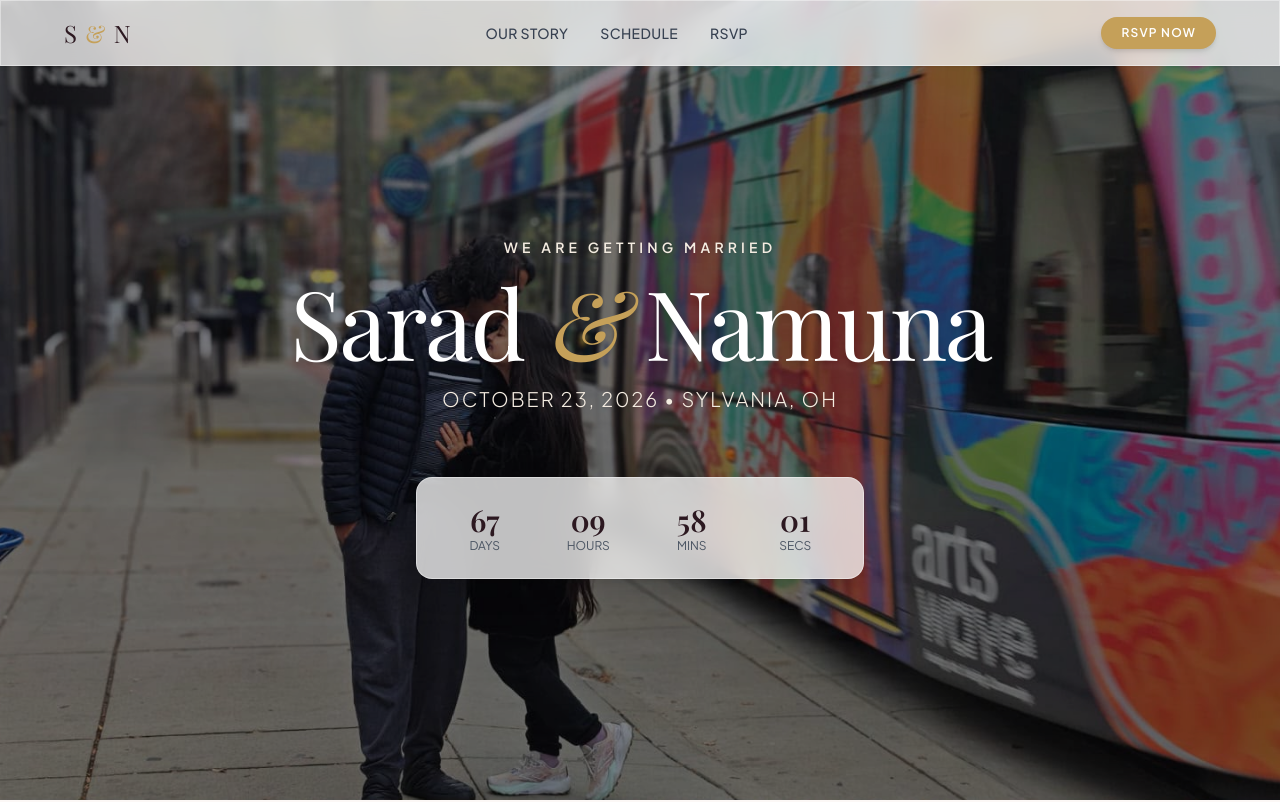
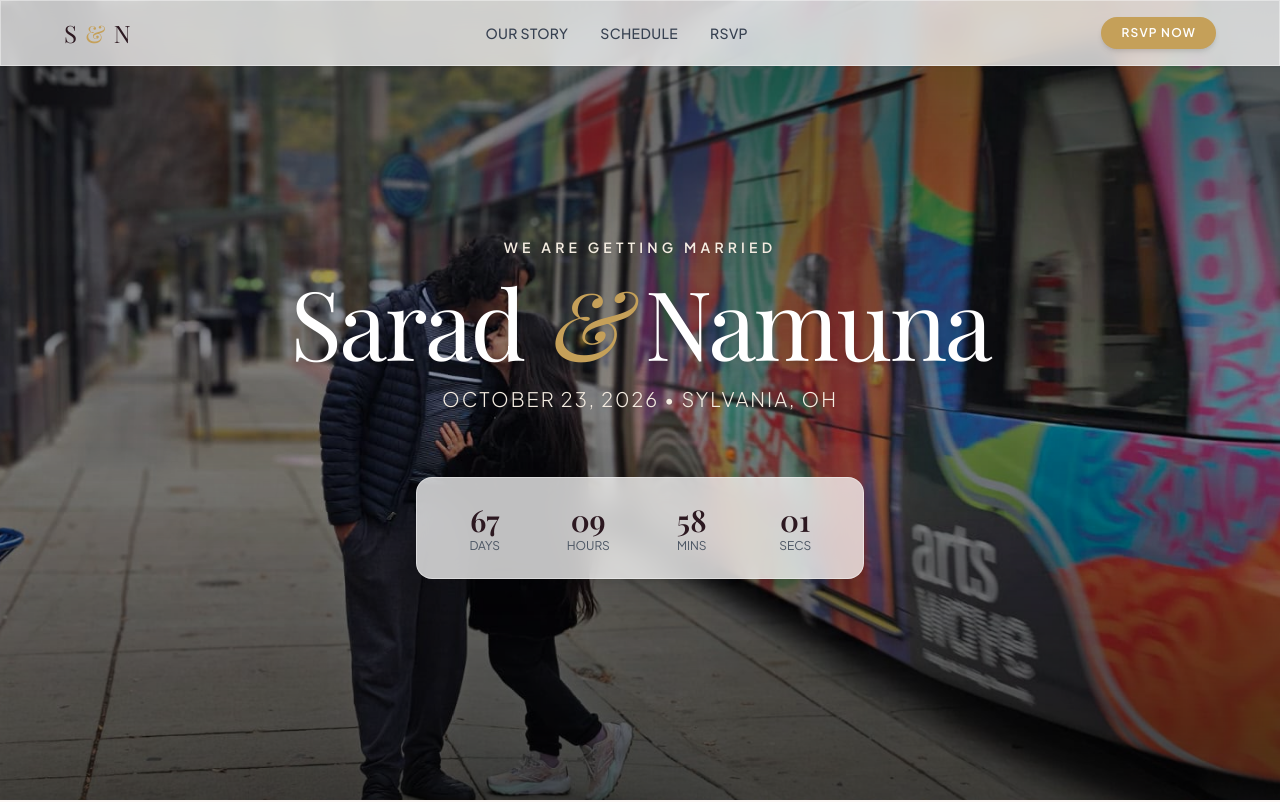
Before and after one commit to saryal10/wedding-website, a plain HTML site: page index.html in a window 1280 px wide. Shown: the top 802 px of the page. Drawn offline with nearby package versions, Linux system fonts and the light colour scheme; a web font is replaced by a local one.

Commit message:
Update index.html

```diff
--- a/index.html
+++ b/index.html
@@ -40,15 +40,22 @@
       border: 1px solid rgba(255, 255, 255, 0.4);
     }
 
-    /* Device-agnostic slide styles */
+    /* Device-Agnostic & High-Visibility Slide Styles */
     .hero-slide {
       transition: opacity 1.5s ease-in-out;
       background-size: cover;
-      background-position: center center;
+      background-position: center 35%; /* Slightly higher focus point prevents portrait faces from getting cut off */
       background-repeat: no-repeat;
       width: 100%;
       height: 100%;
       will-change: opacity;
+    }
+
+    /* Fallback for ultra-tall portrait mobile screens */
+    @media (max-aspect-ratio: 4/5) {
+      .hero-slide {
+        background-position: center 25%;
+      }
     }
   </style>
 </head>
@@ -68,15 +75,15 @@
   </nav>
 
   <!-- Hero Section with Background Slideshow -->
-  <section id="hero" class="min-h-screen min-h-[100dvh] flex flex-col justify-center items-center text-center pt-24 pb-12 px-4 relative overflow-hidden">
+  <section id="hero" class="min-h-screen min-h-[100dvh] flex flex-col justify-center items-center text-center pt-24 pb-12 px-4 relative overflow-hidden bg-rosewood">
 
     <!-- Slideshow Background Container -->
     <div id="slideshow-container" class="absolute inset-0 z-0 w-full h-full">
       <!-- Photos will be dynamically injected here by JS -->
     </div>
 
-    <!-- Dark Overlay to keep text easily readable over photos -->
-    <div class="absolute inset-0 bg-black/40 z-10"></div>
+    <!-- Gradient Overlay: Lighter in middle for photo clarity, darker at top/bottom for text contrast -->
+    <div class="absolute inset-0 bg-gradient-to-b from-black/50 via-black/25 to-black/60 z-10 pointer-events-none"></div>
 
     <!-- Content (Foreground) -->
     <div class="relative z-20 flex flex-col items-center text-white max-w-4xl mx-auto px-4">
@@ -222,30 +229,35 @@
     ];
 
     const slideshowContainer = document.getElementById('slideshow-container');
+    const createdSlides = [];
 
     // Preload & Build Slides dynamically
     images.forEach((src, index) => {
-      const img = new Image();
-      img.src = src; // Preloads image into browser cache
-
       const slide = document.createElement('div');
       slide.className = `hero-slide absolute inset-0 ${index === 0 ? 'opacity-100' : 'opacity-0'}`;
       slide.style.backgroundImage = `url('${src}')`;
       slideshowContainer.appendChild(slide);
+      createdSlides.push(slide);
+
+      // Force-preload each image so it displays immediately without blank/white flashes
+      const img = new Image();
+      img.src = src;
     });
 
     let currentSlide = 0;
-    const slides = document.querySelectorAll('.hero-slide');
 
     setInterval(() => {
-      if (slides.length <= 1) return;
-      slides[currentSlide].classList.remove('opacity-100');
-      slides[currentSlide].classList.add('opacity-0');
+      if (createdSlides.length <= 1) return;
 
-      currentSlide = (currentSlide + 1) % slides.length;
+      const previousSlide = createdSlides[currentSlide];
+      currentSlide = (currentSlide + 1) % createdSlides.length;
+      const nextSlide = createdSlides[currentSlide];
 
-      slides[currentSlide].classList.remove('opacity-0');
-      slides[currentSlide].classList.add('opacity-100');
+      previousSlide.classList.remove('opacity-100');
+      previousSlide.classList.add('opacity-0');
+
+      nextSlide.classList.remove('opacity-0');
+      nextSlide.classList.add('opacity-100');
     }, 5000);
 
     // --- 2. GOOGLE SHEETS SCRIPT URL ---
```
